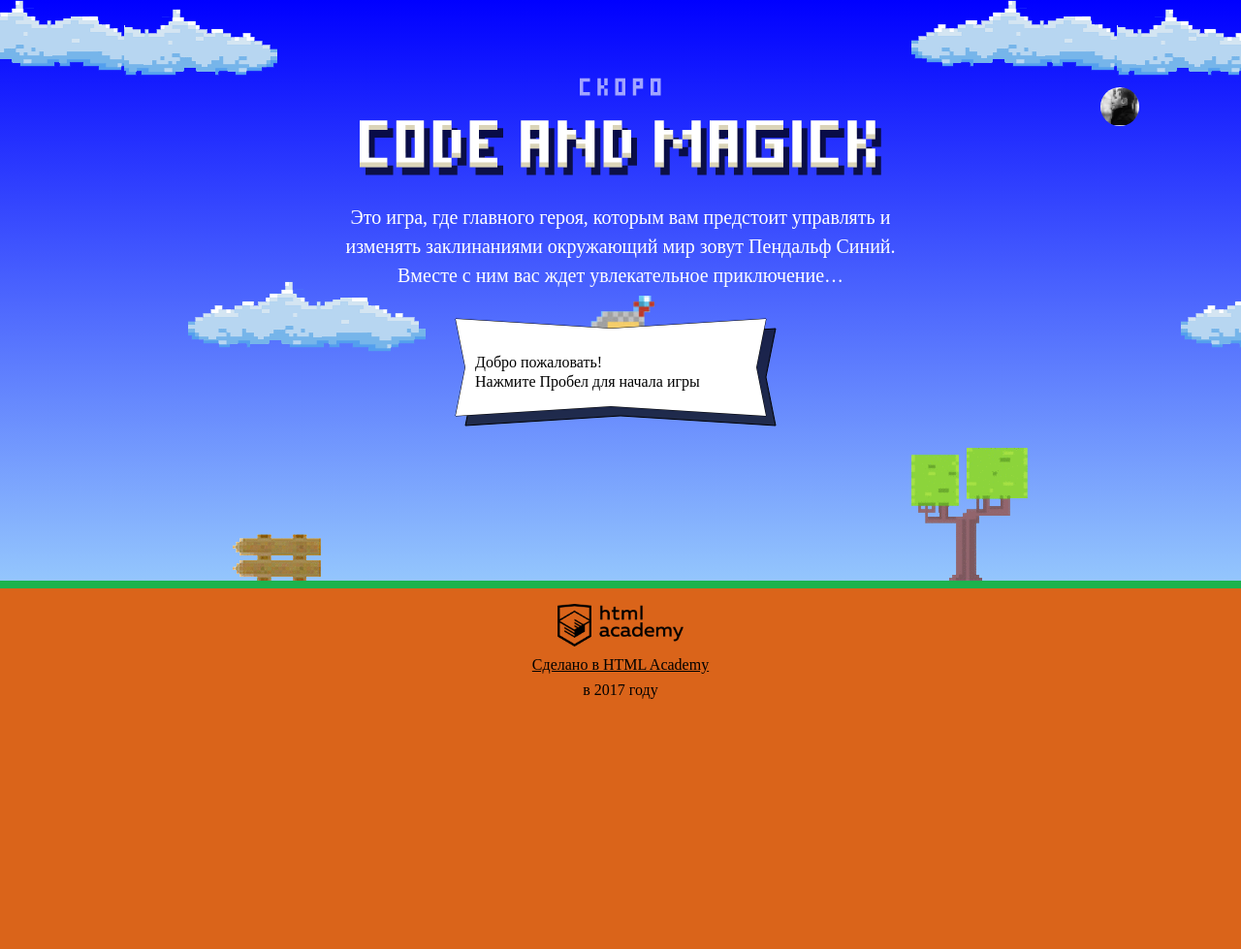
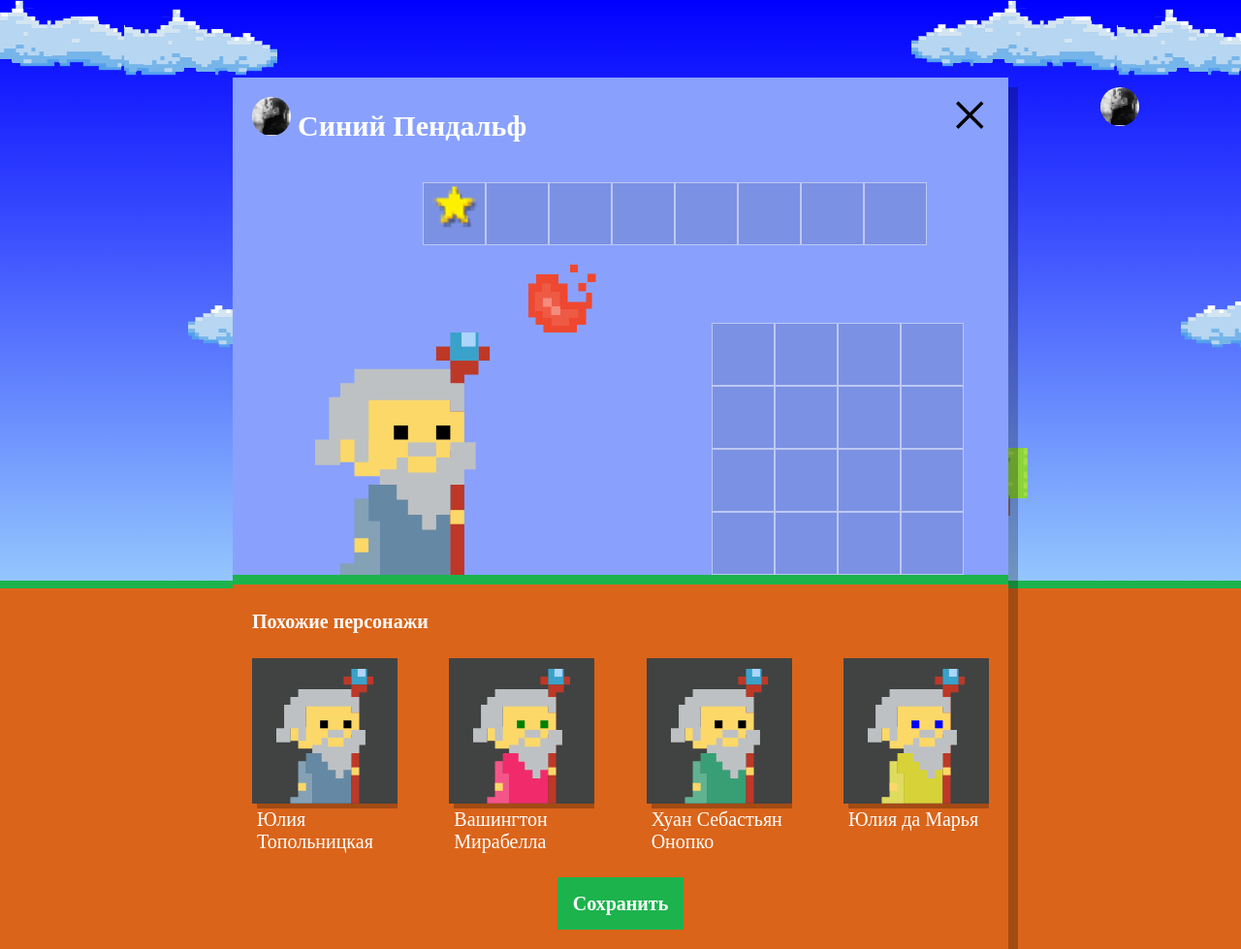
Before and after one commit to GuntyGunty/345335-code-and-magick, a website: page index.html in a window 1280 px wide. Shown: the whole page at 97% size. Before the commit the page ends 800 px from the top, so only its background shows below. Drawn offline with Linux system fonts and the light colour scheme; a web font is replaced by a local one.

Commit message:
добавила функцию отрисовки

```diff
--- a/index.html
+++ b/index.html
@@ -197,6 +197,7 @@
     return (height / 3) - getWizardHeight();
   }
 </script>
+<script src="js/setup.js"></script>
 <script src="js/start.js"></script>
 <script src="js/game.js"></script>
 
--- /dev/null
+++ b/js/setup.js
@@ -0,0 +1,100 @@
+
+// 'use strict';
+
+//
+
+//
+
+// var EYE_COLOR = ['black', 'red', 'blue', 'yellow', 'green'];
+
+// var userDialog = document.querySelector('.setup');
+// userDialog.classList.remove('hidden');
+
+// var similarListElement = userDialog.querySelector('.setup-similar-list');
+
+// var similarWizardTemplate = document.querySelector('#similar-wizard-template').content.querySelector('.setup-similar-item');
+
+// var setup = document.querySelector('.setup');
+// var similarListElement = document.querySelector('.setup-similar-list');
+// var similarWizardTemplate = document.querySelector('#similar-wizard-template').content;
+
+// setup.classList.remove('hidden');
+
+
+// for (var i = 0; i < 8; i++) {
+//     var wizards = [
+//         {
+//         name: WIZARD_NAMES[i] + WIZARD_SURNAMES[i],
+//         coatColor: COOAT_COLOR[i],
+//         eyescolor: EYES_COLOR[i]
+//         }
+//     ];
+// }
+
+// var renderWizard = function (wizard) {
+//     var wizardElement = similarWizardTemplate.cloneNode(true);
+
+//     wizardElement.querySelector('.setup-similar-label').textContent = wizard.name;
+//     wizardElement.querySelector('.wizard-coat').style.fill = wizard.coatColor;
+
+//     return wizardElement;
+//   }
+
+// Файл setup.js
+'use strict';
+
+var WIZARD_NAMES = ['Иван', 'Хуан Себастьян', 'Мария', 'Кристоф', 'Виктор', 'Юлия', 'Люпита', 'Вашингтон'];
+
+var WIZARD_SURNAME = ['да Марья', 'Верон', 'Мирабелла', 'Вальц', 'Онопко', 'Топольницкая', 'Нионго', 'Ирвинг'];
+
+var COAT_COLOR = ['rgb(101, 137, 164)', 'rgb(241, 43, 107)', 'rgb(146, 100, 161)', 'rgb(56, 159, 117)', 'rgb(215, 210, 55)', 'rgb(0, 0, 0)'];
+
+var EYE_COLOR = ['black', 'red', 'blue', 'yellow', 'green'];
+
+var userDialog = document.querySelector('.setup');
+var similarListElement = document.querySelector('.setup-similar-list');
+var similarWizardTemplate = document.querySelector('#similar-wizard-template').content;
+
+userDialog.classList.remove('hidden');
+document.querySelector('.setup-similar').classList.remove('hidden');
+
+var getRandomInteger = function (min, max) {
+  return Math.floor(Math.random() * (max - min + 1)) + min;
+};
+
+var wizards = [
+  {
+    name: WIZARD_NAMES[getRandomInteger(0, 8)] + ' ' + WIZARD_SURNAME[getRandomInteger(0, 7)],
+    coatColor: COAT_COLOR[getRandomInteger(0, 5)],
+    eyecolor: EYE_COLOR[getRandomInteger(0, 4)]
+  },
+  {
+    name: WIZARD_NAMES[getRandomInteger(0, 8)] + ' ' + WIZARD_SURNAME[getRandomInteger(0, 7)],
+    coatColor: COAT_COLOR[getRandomInteger(0, 5)],
+    eyecolor: EYE_COLOR[getRandomInteger(0, 4)]
+  },
+  {
+    name: WIZARD_NAMES[getRandomInteger(0, 8)] + ' ' + WIZARD_SURNAME[getRandomInteger(0, 7)],
+    coatColor: COAT_COLOR[getRandomInteger(0, 5)],
+    eyecolor: EYE_COLOR[getRandomInteger(0, 4)]
+  },
+  {
+    name: WIZARD_NAMES[getRandomInteger(0, 8)] + ' ' + WIZARD_SURNAME[getRandomInteger(0, 7)],
+    coatColor: COAT_COLOR[getRandomInteger(0, 5)],
+    eyecolor: EYE_COLOR[getRandomInteger(0, 4)]
+  }
+];
+
+var getRender = function () {
+  for (var i = 0; i < wizards.length; i++) {
+    var wizardElement = similarWizardTemplate.cloneNode(true);
+
+    wizardElement.querySelector('.setup-similar-label').textContent = wizards[i].name;
+    wizardElement.querySelector('.wizard-coat').style.fill = wizards[i].coatColor;
+    wizardElement.querySelector('.wizard-eyes').style.fill = wizards[i].eyecolor;
+
+    similarListElement.appendChild(wizardElement);
+  }
+};
+
+getRender();
```
